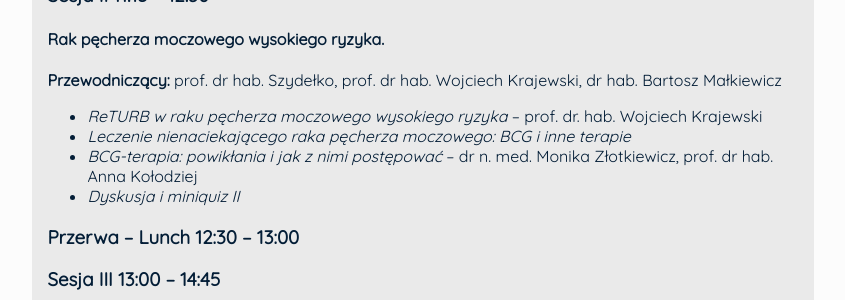
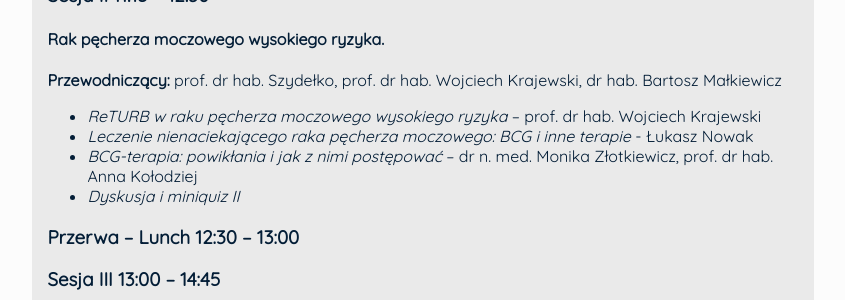
Before and after one commit to ptu-dolnyslask/ptu-dolnyslask.github.io, a Jekyll site: the page built from pages/conference/jesien23.md, in a window 1280 px wide. Shown: the part 632-932 px from the top of the page, without its empty margins (217-1062 px from the left). Built offline with Jekyll 4.4.1, drawn with Linux system fonts in a browser that asks for light colours; nearby versions of some CDN libraries; some web fonts are replaced.

Commit message:
update presenters

```diff
--- a/pages/conference/jesien23.md
+++ b/pages/conference/jesien23.md
@@ -25,8 +25,8 @@ nav_order: 2
 ### Sesja II 11:15 – 12:30
 #### Rak pęcherza moczowego wysokiego ryzyka.
 **Przewodniczący:** prof. dr hab. Szydełko, prof. dr hab. Wojciech Krajewski, dr hab. Bartosz Małkiewicz
-* *ReTURB w raku pęcherza moczowego wysokiego ryzyka* – prof. dr. hab. Wojciech Krajewski
-* *Leczenie nienaciekającego raka pęcherza moczowego: BCG i inne terapie*
+* *ReTURB w raku pęcherza moczowego wysokiego ryzyka* – prof. dr hab. Wojciech Krajewski
+* *Leczenie nienaciekającego raka pęcherza moczowego: BCG i inne terapie* - Łukasz Nowak
 * *BCG-terapia: powikłania i jak z nimi postępować* – dr n. med. Monika Złotkiewicz, prof. dr hab. Anna Kołodziej
 * *Dyskusja i miniquiz II*
 
```
